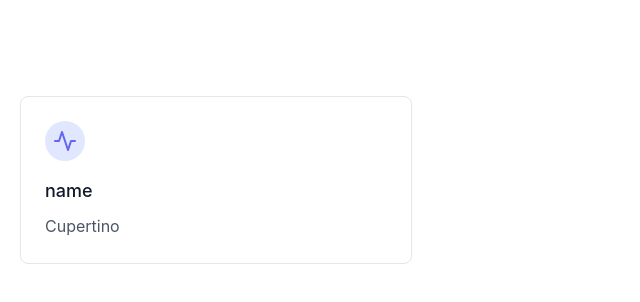
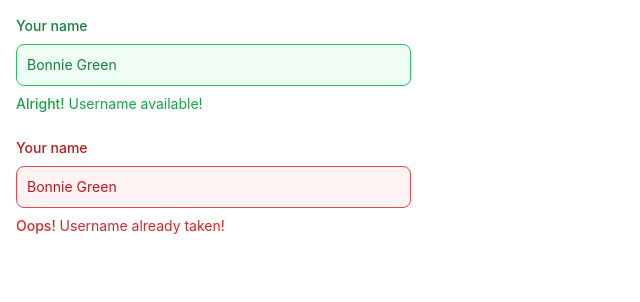
Before and after one commit to tuguScript/next.js-suppliers, a Next.js app: page / in a window 1280 px wide. Shown: the top 302 px of the page, without its empty margins (0-640 px from the left). Built offline with nearby package versions, Linux system fonts and the light colour scheme; no server answers.

Commit message:
added a form

```diff
--- /dev/null
+++ b/components/AddSupplierForm.tsx
@@ -0,0 +1,53 @@
+import React from "react";
+
+// Declaring type of props
+// type AddSupplierFormProps = {
+//   name: string;
+//   logo: string;
+//   address: string;
+// };
+
+function AddSupplierForm() {
+  return (
+    <div className="xl:w-1/3 md:w-1/2 p-4">
+      <form>
+        <div className="mb-6">
+          <label
+            htmlFor="username-success"
+            className="block mb-2 text-sm font-medium text-green-700 dark:text-green-500"
+          >
+            Your name
+          </label>
+          <input
+            type="text"
+            id="username-success"
+            className="bg-green-50 border border-green-500 text-green-900 placeholder-green-700 text-sm rounded-lg focus:ring-green-500 focus:border-green-500 block w-full p-2.5 dark:bg-green-100 dark:border-green-400"
+            placeholder="Bonnie Green"
+          />
+          <p className="mt-2 text-sm text-green-600 dark:text-green-500">
+            <span className="font-medium">Alright!</span> Username available!
+          </p>
+        </div>
+        <div>
+          <label
+            htmlFor="username-error"
+            className="block mb-2 text-sm font-medium text-red-700 dark:text-red-500"
+          >
+            Your name
+          </label>
+          <input
+            type="text"
+            id="username-error"
+            className="bg-red-50 border border-red-500 text-red-900 placeholder-red-700 text-sm rounded-lg focus:ring-red-500 focus:border-red-500 block w-full p-2.5 dark:bg-red-100 dark:border-red-400"
+            placeholder="Bonnie Green"
+          />
+          <p className="mt-2 text-sm text-red-600 dark:text-red-500">
+            <span className="font-medium">Oops!</span> Username already taken!
+          </p>
+        </div>
+      </form>
+    </div>
+  );
+}
+
+export default AddSupplierForm;
--- a/components/Card.tsx
+++ /dev/null
@@ -1,40 +0,0 @@
-import React from "react";
-
-// Declaring type of props
-type CardProps = {
-  name: string;
-  logo: string;
-  address: string;
-};
-
-function Card({
-  name = "name",
-  logo = "logo",
-  address = "Cupertino",
-}: CardProps) {
-  return (
-    <div className="xl:w-1/3 md:w-1/2 p-4">
-      <div className="border border-gray-200 p-6 rounded-lg">
-        <div className="w-10 h-10 inline-flex items-center justify-center rounded-full bg-indigo-100 text-indigo-500 mb-4">
-          <svg
-            fill="none"
-            stroke="currentColor"
-            strokeLinecap="round"
-            strokeLinejoin="round"
-            strokeWidth={2}
-            className="w-6 h-6"
-            viewBox="0 0 24 24"
-          >
-            <path d="M22 12h-4l-3 9L9 3l-3 9H2" />
-          </svg>
-        </div>
-        <h2 className="text-lg text-gray-900 font-medium title-font mb-2">
-          {name}
-        </h2>
-        <p className="leading-relaxed text-base">{address}</p>
-      </div>
-    </div>
-  );
-}
-
-export default Card;
--- a/pages/index.tsx
+++ b/pages/index.tsx
@@ -1,20 +1,13 @@
 import React from "react";
-import type { NextPage } from 'next'
-import Head from 'next/head'
-import Image from 'next/image'
-import styles from '../styles/Home.module.css'
-import Card from 'components/Card.tsx'
-import {fetchSuppliers} from 'utils/services.ts'
+import type { NextPage } from "next";
+import Head from "next/head";
+import Image from "next/image";
+import styles from "../styles/Home.module.css";
+import AddSupplierForm from "components/AddSupplierForm";
 
 export default function Home() {
-  const [error, isError] = React.useState(false)
-  const [status, setStatus] = React.useState('idle')
-
-  React.useEffect(() => {
-    fetchSuppliers().then((data) => {
-      console.log(data)
-    });
-  }, [])
+  const [error, isError] = React.useState(false);
+  const [status, setStatus] = React.useState("idle");
 
   if (error) return <p>There is an error.</p>;
   return (
@@ -25,13 +18,7 @@
       </Head>
 
       <main>
-        <section className="text-gray-600 body-font">
-          <div className="container px-5 py-24 mx-auto">
-            <div className="flex flex-wrap -m-4">
-              <Card />
-            </div>
-          </div>
-        </section>
+        <AddSupplierForm />
       </main>
 
       <footer></footer>
```
